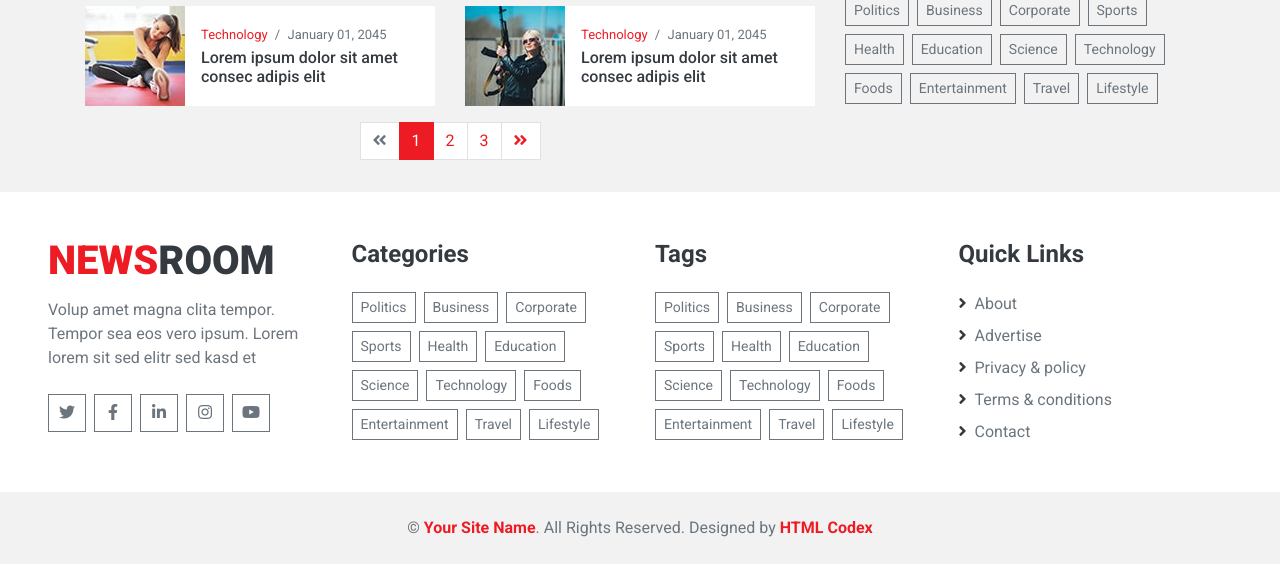
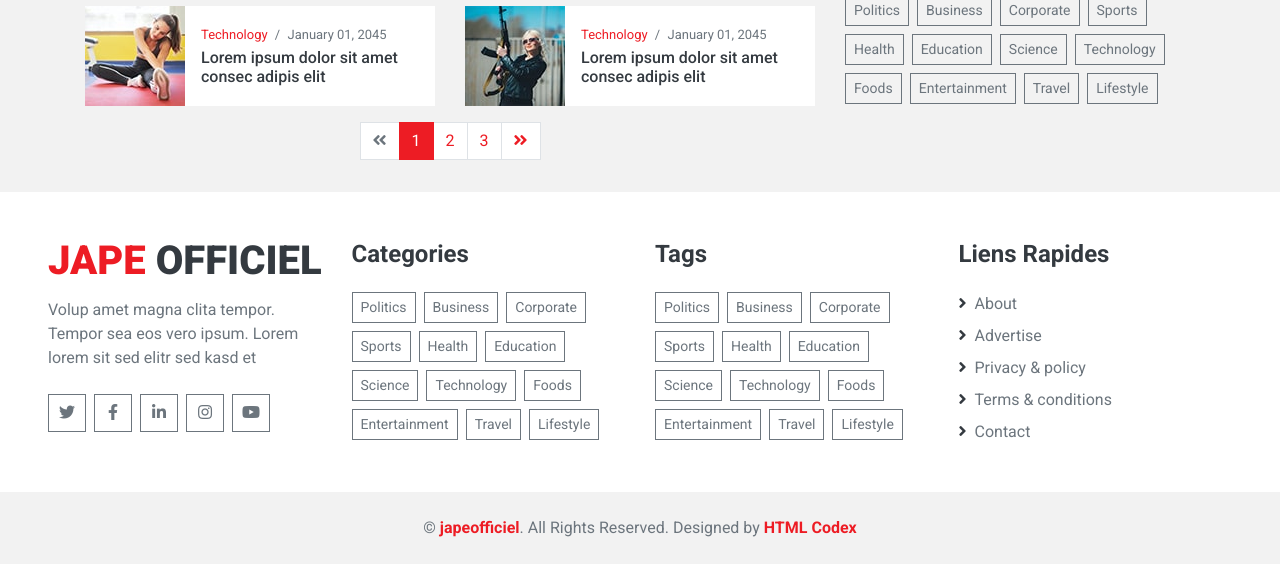
Before and after one commit to borishristi/jape-officiel, a Django app: page /category/ in a window 1280 px wide. Shown: the part 1728-2292 px from the top of the page. Run offline with Django 5.2, Linux system fonts and the light colour scheme; some libraries are stand-ins or nearby versions.

Commit message:
I modified the footer

```diff
--- a/src/blog/templates/blog/category.html
+++ b/src/blog/templates/blog/category.html
@@ -34,7 +34,7 @@
                         </div>
                         <div class="col-lg-6">
                             <div class="position-relative mb-3">
-                                <img class="img-fluid w-100" src="../../../../../resources/template%20jape%20officiel/img/news-500x280-1.jpg" style="object-fit: cover;">
+                                <img class="img-fluid w-100" src="{% static 'img/news-500x280-1.jpg' %}" style="object-fit: cover;">
                                 <div class="overlay position-relative bg-light">
                                     <div class="mb-2" style="font-size: 14px;">
                                         <a href="">Technology</a>
@@ -48,7 +48,7 @@
                         </div>
                         <div class="col-lg-6">
                             <div class="position-relative mb-3">
-                                <img class="img-fluid w-100" src="../../../../../resources/template%20jape%20officiel/img/news-500x280-2.jpg" style="object-fit: cover;">
+                                <img class="img-fluid w-100" src="{% static 'img/news-500x280-2.jpg' %}" style="object-fit: cover;">
                                 <div class="overlay position-relative bg-light">
                                     <div class="mb-2" style="font-size: 14px;">
                                         <a href="">Technology</a>
@@ -62,7 +62,7 @@
                         </div>
                         <div class="col-lg-6">
                             <div class="position-relative mb-3">
-                                <img class="img-fluid w-100" src="../../../../../resources/template%20jape%20officiel/img/news-500x280-3.jpg" style="object-fit: cover;">
+                                <img class="img-fluid w-100" src="{% static 'img/news-500x280-3.jpg' %}" style="object-fit: cover;">
                                 <div class="overlay position-relative bg-light">
                                     <div class="mb-2" style="font-size: 14px;">
                                         <a href="">Technology</a>
@@ -76,7 +76,7 @@
                         </div>
                         <div class="col-lg-6">
                             <div class="position-relative mb-3">
-                                <img class="img-fluid w-100" src="../../../../../resources/template%20jape%20officiel/img/news-500x280-5.jpg" style="object-fit: cover;">
+                                <img class="img-fluid w-100" src="{% static 'img/news-500x280-5.jpg' %}" style="object-fit: cover;">
                                 <div class="overlay position-relative bg-light">
                                     <div class="mb-2" style="font-size: 14px;">
                                         <a href="">Technology</a>
@@ -91,13 +91,13 @@
                     </div>
 
                     <div class="mb-3">
-                        <a href=""><img class="img-fluid w-100" src="../../../../../resources/template%20jape%20officiel/img/ads-700x70.jpg" alt=""></a>
+                        <a href=""><img class="img-fluid w-100" src="{% static 'img/ads-700x70.jpg' %}" alt=""></a>
                     </div>
 
                     <div class="row">
                         <div class="col-lg-6">
                             <div class="d-flex mb-3">
-                                <img src="../../../../../resources/template%20jape%20officiel/img/news-100x100-1.jpg" style="width: 100px; height: 100px; object-fit: cover;">
+                                <img src="{% static 'img/news-100x100-1.jpg' %}" style="width: 100px; height: 100px; object-fit: cover;">
                                 <div class="w-100 d-flex flex-column justify-content-center bg-light px-3" style="height: 100px;">
                                     <div class="mb-1" style="font-size: 13px;">
                                         <a href="">Technology</a>
@@ -110,7 +110,7 @@
                         </div>
                         <div class="col-lg-6">
                             <div class="d-flex mb-3">
-                                <img src="../../../../../resources/template%20jape%20officiel/img/news-100x100-2.jpg" style="width: 100px; height: 100px; object-fit: cover;">
+                                <img src="{% static 'img/news-100x100-2.jpg' %}" style="width: 100px; height: 100px; object-fit: cover;">
                                 <div class="w-100 d-flex flex-column justify-content-center bg-light px-3" style="height: 100px;">
                                     <div class="mb-1" style="font-size: 13px;">
                                         <a href="">Technology</a>
@@ -123,7 +123,7 @@
                         </div>
                         <div class="col-lg-6">
                             <div class="d-flex mb-3">
-                                <img src="../../../../../resources/template%20jape%20officiel/img/news-100x100-3.jpg" style="width: 100px; height: 100px; object-fit: cover;">
+                                <img src="{% static 'img/news-100x100-3.jpg' %}" style="width: 100px; height: 100px; object-fit: cover;">
                                 <div class="w-100 d-flex flex-column justify-content-center bg-light px-3" style="height: 100px;">
                                     <div class="mb-1" style="font-size: 13px;">
                                         <a href="">Technology</a>
@@ -136,7 +136,7 @@
                         </div>
                         <div class="col-lg-6">
                             <div class="d-flex mb-3">
-                                <img src="../../../../../resources/template%20jape%20officiel/img/news-100x100-4.jpg" style="width: 100px; height: 100px; object-fit: cover;">
+                                <img src="{% static 'img/news-100x100-4.jpg' %}" style="width: 100px; height: 100px; object-fit: cover;">
                                 <div class="w-100 d-flex flex-column justify-content-center bg-light px-3" style="height: 100px;">
                                     <div class="mb-1" style="font-size: 13px;">
                                         <a href="">Technology</a>
@@ -149,7 +149,7 @@
                         </div>
                         <div class="col-lg-6">
                             <div class="d-flex mb-3">
-                                <img src="../../../../../resources/template%20jape%20officiel/img/news-100x100-5.jpg" style="width: 100px; height: 100px; object-fit: cover;">
+                                <img src="{% static 'img/news-100x100-5.jpg' %}" style="width: 100px; height: 100px; object-fit: cover;">
                                 <div class="w-100 d-flex flex-column justify-content-center bg-light px-3" style="height: 100px;">
                                     <div class="mb-1" style="font-size: 13px;">
                                         <a href="">Technology</a>
@@ -162,7 +162,7 @@
                         </div>
                         <div class="col-lg-6">
                             <div class="d-flex mb-3">
-                                <img src="../../../../../resources/template%20jape%20officiel/img/news-100x100-1.jpg" style="width: 100px; height: 100px; object-fit: cover;">
+                                <img src="{% static 'img/news-100x100-1.jpg' %}" style="width: 100px; height: 100px; object-fit: cover;">
                                 <div class="w-100 d-flex flex-column justify-content-center bg-light px-3" style="height: 100px;">
                                     <div class="mb-1" style="font-size: 13px;">
                                         <a href="">Technology</a>
@@ -175,7 +175,7 @@
                         </div>
                         <div class="col-lg-6">
                             <div class="d-flex mb-3">
-                                <img src="../../../../../resources/template%20jape%20officiel/img/news-100x100-2.jpg" style="width: 100px; height: 100px; object-fit: cover;">
+                                <img src="{% static 'img/news-100x100-2.jpg' %}" style="width: 100px; height: 100px; object-fit: cover;">
                                 <div class="w-100 d-flex flex-column justify-content-center bg-light px-3" style="height: 100px;">
                                     <div class="mb-1" style="font-size: 13px;">
                                         <a href="">Technology</a>
@@ -188,7 +188,7 @@
                         </div>
                         <div class="col-lg-6">
                             <div class="d-flex mb-3">
-                                <img src="../../../../../resources/template%20jape%20officiel/img/news-100x100-3.jpg" style="width: 100px; height: 100px; object-fit: cover;">
+                                <img src="{% static 'img/news-100x100-3.jpg' %}" style="width: 100px; height: 100px; object-fit: cover;">
                                 <div class="w-100 d-flex flex-column justify-content-center bg-light px-3" style="height: 100px;">
                                     <div class="mb-1" style="font-size: 13px;">
                                         <a href="">Technology</a>
@@ -201,7 +201,7 @@
                         </div>
                         <div class="col-lg-6">
                             <div class="d-flex mb-3">
-                                <img src="../../../../../resources/template%20jape%20officiel/img/news-100x100-4.jpg" style="width: 100px; height: 100px; object-fit: cover;">
+                                <img src="{% static 'img/news-100x100-4.jpg' %}" style="width: 100px; height: 100px; object-fit: cover;">
                                 <div class="w-100 d-flex flex-column justify-content-center bg-light px-3" style="height: 100px;">
                                     <div class="mb-1" style="font-size: 13px;">
                                         <a href="">Technology</a>
@@ -214,7 +214,7 @@
                         </div>
                         <div class="col-lg-6">
                             <div class="d-flex mb-3">
-                                <img src="../../../../../resources/template%20jape%20officiel/img/news-100x100-5.jpg" style="width: 100px; height: 100px; object-fit: cover;">
+                                <img src="{% static 'img/news-100x100-5.jpg' %}" style="width: 100px; height: 100px; object-fit: cover;">
                                 <div class="w-100 d-flex flex-column justify-content-center bg-light px-3" style="height: 100px;">
                                     <div class="mb-1" style="font-size: 13px;">
                                         <a href="">Technology</a>
@@ -304,7 +304,7 @@
 
                     <!-- Ads Start -->
                     <div class="mb-3 pb-3">
-                        <a href=""><img class="img-fluid" src="../../../../../resources/template%20jape%20officiel/img/news-500x280-4.jpg" alt=""></a>
+                        <a href=""><img class="img-fluid" src="{% static 'img/news-500x280-4.jpg' %}" alt=""></a>
                     </div>
                     <!-- Ads End -->
 
@@ -314,7 +314,7 @@
                             <h3 class="m-0">Tranding</h3>
                         </div>
                         <div class="d-flex mb-3">
-                            <img src="../../../../../resources/template%20jape%20officiel/img/news-100x100-1.jpg" style="width: 100px; height: 100px; object-fit: cover;">
+                            <img src="{% static 'img/news-100x100-1.jpg' %}" style="width: 100px; height: 100px; object-fit: cover;">
                             <div class="w-100 d-flex flex-column justify-content-center bg-light px-3" style="height: 100px;">
                                 <div class="mb-1" style="font-size: 13px;">
                                     <a href="">Technology</a>
@@ -325,7 +325,7 @@
                             </div>
                         </div>
                         <div class="d-flex mb-3">
-                            <img src="../../../../../resources/template%20jape%20officiel/img/news-100x100-2.jpg" style="width: 100px; height: 100px; object-fit: cover;">
+                            <img src="{% static 'img/news-100x100-2.jpg' %}" style="width: 100px; height: 100px; object-fit: cover;">
                             <div class="w-100 d-flex flex-column justify-content-center bg-light px-3" style="height: 100px;">
                                 <div class="mb-1" style="font-size: 13px;">
                                     <a href="">Technology</a>
@@ -336,7 +336,7 @@
                             </div>
                         </div>
                         <div class="d-flex mb-3">
-                            <img src="../../../../../resources/template%20jape%20officiel/img/news-100x100-3.jpg" style="width: 100px; height: 100px; object-fit: cover;">
+                            <img src="{% static 'img/news-100x100-3.jpg' %}" style="width: 100px; height: 100px; object-fit: cover;">
                             <div class="w-100 d-flex flex-column justify-content-center bg-light px-3" style="height: 100px;">
                                 <div class="mb-1" style="font-size: 13px;">
                                     <a href="">Technology</a>
@@ -347,7 +347,7 @@
                             </div>
                         </div>
                         <div class="d-flex mb-3">
-                            <img src="../../../../../resources/template%20jape%20officiel/img/news-100x100-4.jpg" style="width: 100px; height: 100px; object-fit: cover;">
+                            <img src="{% static 'img/news-100x100-4.jpg' %}" style="width: 100px; height: 100px; object-fit: cover;">
                             <div class="w-100 d-flex flex-column justify-content-center bg-light px-3" style="height: 100px;">
                                 <div class="mb-1" style="font-size: 13px;">
                                     <a href="">Technology</a>
@@ -358,7 +358,7 @@
                             </div>
                         </div>
                         <div class="d-flex mb-3">
-                            <img src="../../../../../resources/template%20jape%20officiel/img/news-100x100-5.jpg" style="width: 100px; height: 100px; object-fit: cover;">
+                            <img src="{% static 'img/news-100x100-5.jpg' %}" style="width: 100px; height: 100px; object-fit: cover;">
                             <div class="w-100 d-flex flex-column justify-content-center bg-light px-3" style="height: 100px;">
                                 <div class="mb-1" style="font-size: 13px;">
                                     <a href="">Technology</a>
--- a/src/templates/base_site.html
+++ b/src/templates/base_site.html
@@ -63,7 +63,7 @@
     <div class="container-fluid p-0 mb-3">
         <nav class="navbar navbar-expand-lg bg-light navbar-light py-2 py-lg-0 px-lg-5">
             <a href="{% url 'index' %}" class="navbar-brand d-block d-lg-none">
-                <h1 class="m-0 display-5 text-uppercase"><span class="text-primary">News</span>Room</h1>
+                <h1 class="m-0 display-5 text-uppercase"><span class="text-primary">JAPE </span>Officiel</h1>
             </a>
             <button type="button" class="navbar-toggler" data-toggle="collapse" data-target="#navbarCollapse">
                 <span class="navbar-toggler-icon"></span>
@@ -107,7 +107,7 @@
         <div class="row">
             <div class="col-lg-3 col-md-6 mb-5">
                 <a href="index.html" class="navbar-brand">
-                    <h1 class="mb-2 mt-n2 display-5 text-uppercase"><span class="text-primary">News</span>Room</h1>
+                    <h1 class="mb-2 mt-n2 display-5 text-uppercase"><span class="text-primary">JAPE </span>Officiel</h1>
                 </a>
                 <p>Volup amet magna clita tempor. Tempor sea eos vero ipsum. Lorem lorem sit sed elitr sed kasd et</p>
                 <div class="d-flex justify-content-start mt-4">
@@ -153,7 +153,7 @@
                 </div>
             </div>
             <div class="col-lg-3 col-md-6 mb-5">
-                <h4 class="font-weight-bold mb-4">Quick Links</h4>
+                <h4 class="font-weight-bold mb-4">Liens Rapides</h4>
                 <div class="d-flex flex-column justify-content-start">
                     <a class="text-secondary mb-2" href="#"><i class="fa fa-angle-right text-dark mr-2"></i>About</a>
                     <a class="text-secondary mb-2" href="#"><i class="fa fa-angle-right text-dark mr-2"></i>Advertise</a>
@@ -166,7 +166,7 @@
     </div>
     <div class="container-fluid py-4 px-sm-3 px-md-5">
         <p class="m-0 text-center">
-            &copy; <a class="font-weight-bold" href="#">Your Site Name</a>. All Rights Reserved.
+            &copy; <a class="font-weight-bold" href="#">japeofficiel</a>. All Rights Reserved.
 
 			<!--/*** This template is free as long as you keep the footer author’s credit link/attribution link/backlink. If you'd like to use the template without the footer author’s credit link/attribution link/backlink, you can purchase the Credit Removal License from "https://htmlcodex.com/credit-removal". Thank you for your support. ***/-->
 			Designed by <a class="font-weight-bold" href="https://htmlcodex.com">HTML Codex</a>
```
